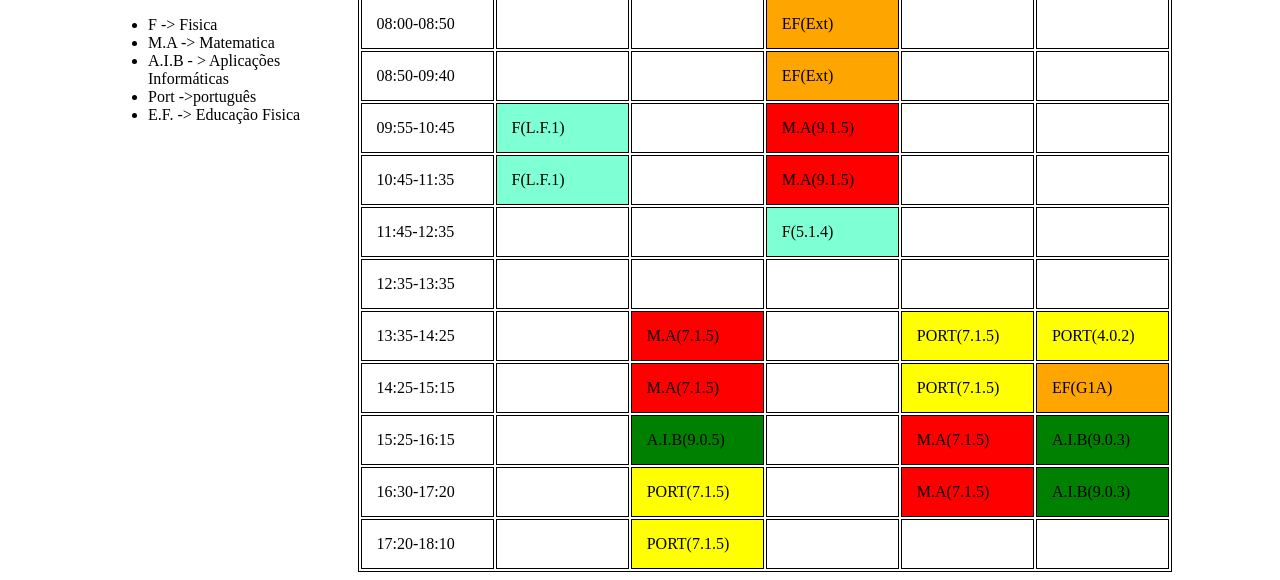
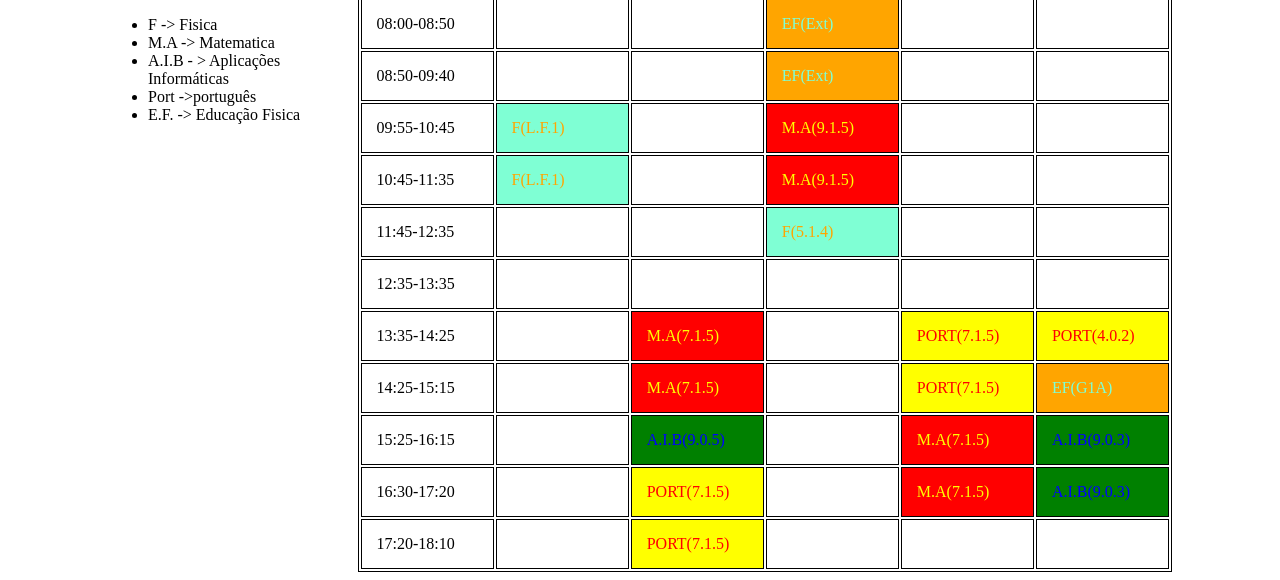
Before and after one commit to majdanas/HTML-Table, a plain HTML site: page project/index.html in a window 1280 px wide. Shown: the part 479-1059 px from the top of the page. Drawn offline with Linux system fonts and the light colour scheme.

Commit message:
Update style.css

```diff
--- a/project/style.css
+++ b/project/style.css
@@ -38,19 +38,23 @@ td {
 }
 .x {
   background-color: orange;
+  color: aquamarine;
 }
 td {
   background-color: white;
 }
 .F {
   background-color: aquamarine;
+  color:orange;
 }
 .M {
   background-color: red;
+  color:yellow;
 }
 .P {
-  background-color: yellow;
+  background-color:yellow;
+  color:red;
 }
 .I {
-  background-color: green;
-}
+  background-color:green;
+color:blue;}
```
